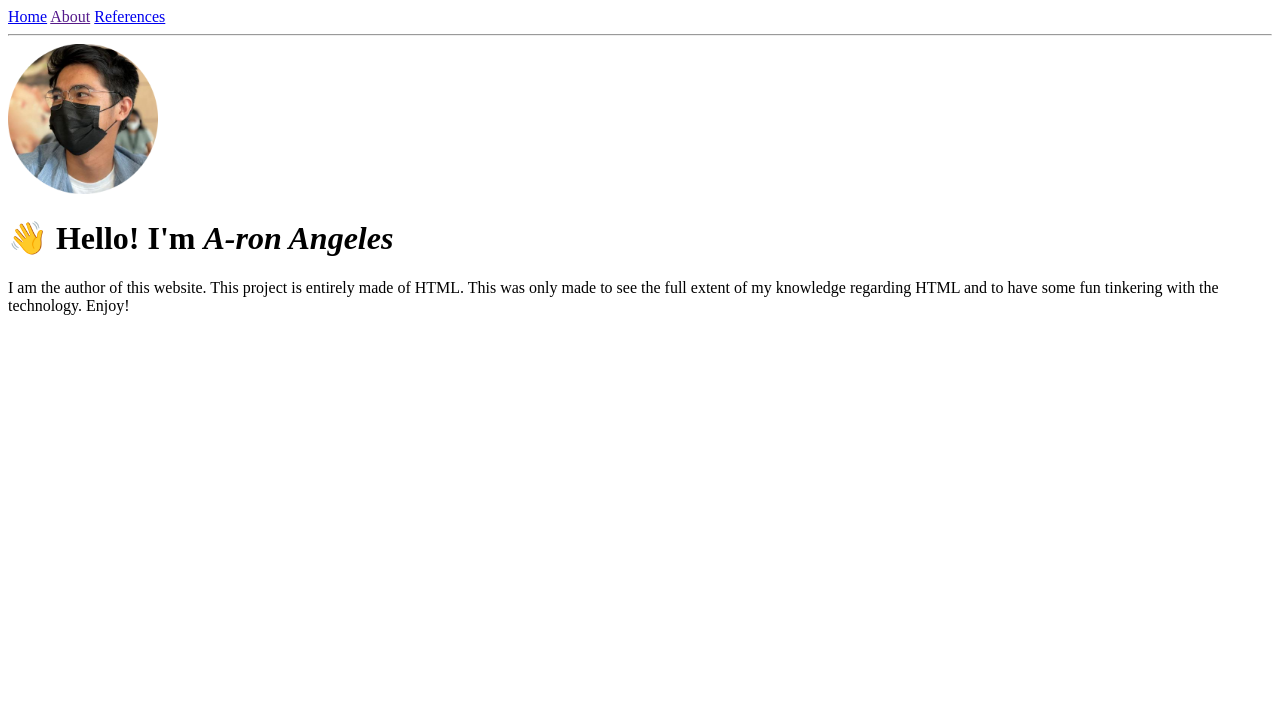
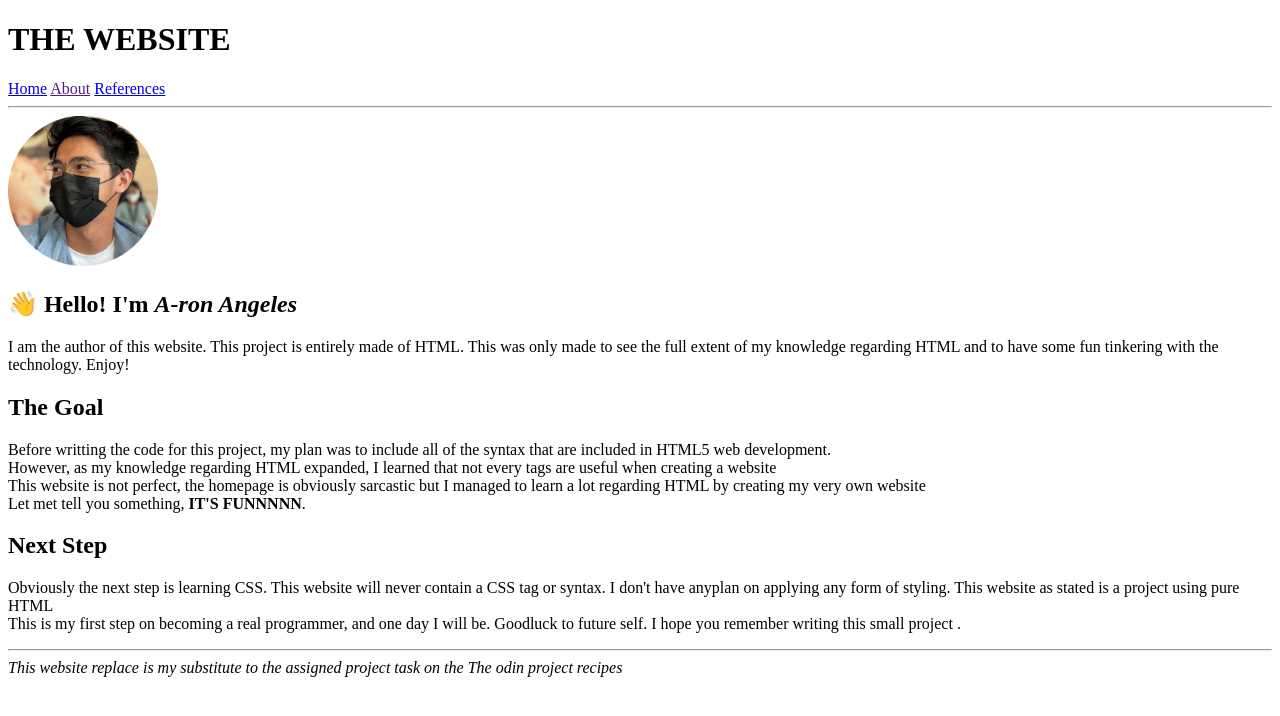
Before and after one commit to Aron-Angeles/HTML_ONLY_PROJECT, a plain HTML site: page sub-page/about.html in a window 1280 px wide. Drawn offline with Linux system fonts and the light colour scheme.

Commit message:
Updated about page

```diff
--- a/sub-page/about.html
+++ b/sub-page/about.html
@@ -5,6 +5,9 @@
     <meta name="viewport" content="width=device-width, initial-scale=1.0">
     <title>About</title>
 <body>
+    <header>
+        <h1>THE WEBSITE</h1>
+    </header>
     <nav>
         <a href="../index.html">Home</a>
         <a href="">About</a>
@@ -12,11 +15,32 @@
         <hr>
     </nav>
     <main>
-        <img src="../img/dp.png" alt="Portrait of author" height="150" width="150">
-        <h1>👋 Hello! I'm <em>A-ron Angeles</em></h1>
-        <p>I am the author of this website. This project is entirely made of HTML. This was only made to see the full extent of my knowledge regarding HTML and to have some fun tinkering
-            with the technology. Enjoy!
-        </p>
+        <section>
+            <img src="../img/dp.png" alt="Portrait of author" height="150" width="150" title="My wonderful face">
+            <h1>👋 Hello! I'm <em>A-ron Angeles</em></h1>
+            <p>I am the author of this website. This project is entirely made of HTML. This was only made to see the full extent of my knowledge regarding HTML and to have some fun tinkering
+                with the technology. Enjoy! <br>
+            </p>
+        </section>
+        <section>
+            <h2>The Goal</h2>
+            <p>Before writting the code for this project, my plan was to include all of the syntax that are included in HTML5 web development. <br>
+                However, as my knowledge regarding HTML expanded, I learned that not every tags are useful when creating a website <br>
+                This website is not perfect, the homepage is obviously sarcastic but I managed to learn a lot regarding HTML by creating my very own website <br>
+                Let met tell you something, <strong>IT'S FUNNNNN</strong>.
+            </p>
+        </section>
+        <section>
+            <h2>Next Step</h2>
+            <p>Obviously the next step is learning CSS. This website will never contain a CSS tag or syntax. I don't have anyplan on applying any form of styling. This website as stated is a project using pure HTML <br>
+                This is my first step on becoming a real programmer, and one day I will be. Goodluck to future self. I hope you remember writing this small project .
+            </p>
+        </section>
+        <hr>
+        <div>
+            <em>This website replace is my substitute to the assigned project task on the The odin project recipes</em>
+        </div>
+
     </main>
 </body>
 </html>
```
